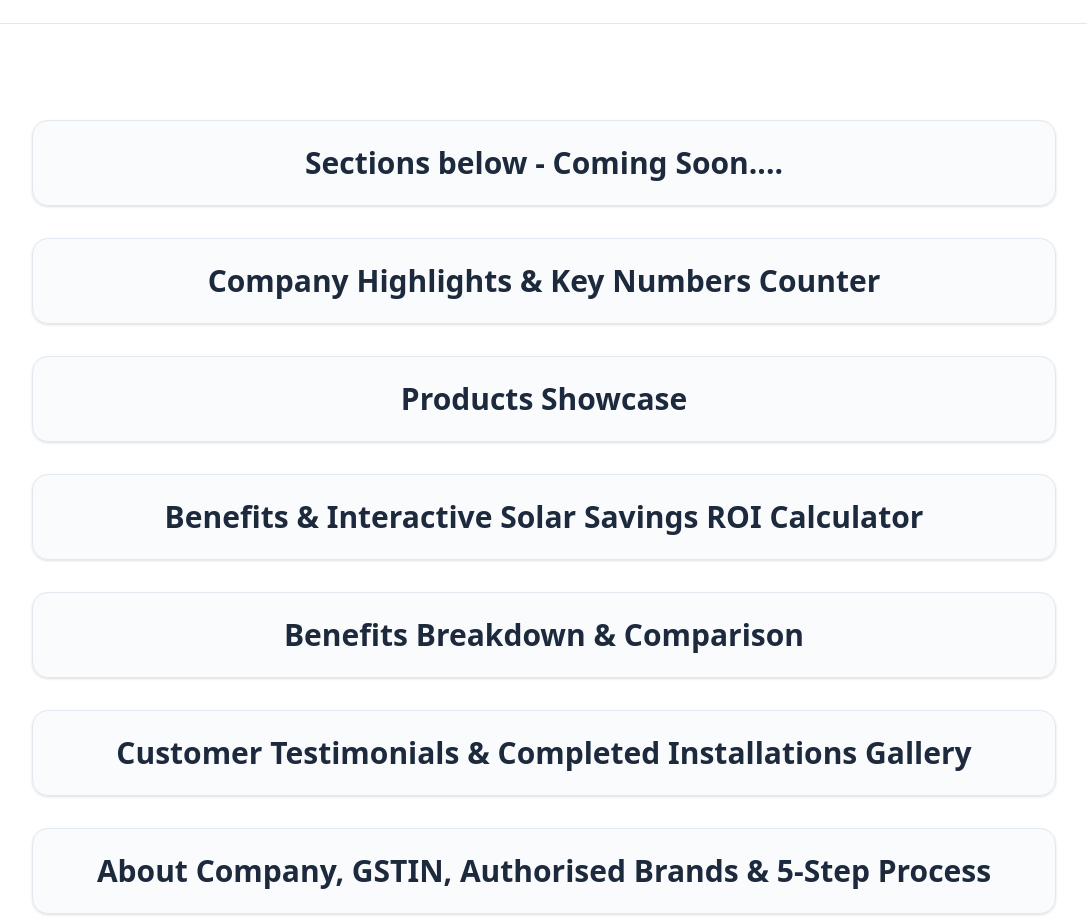
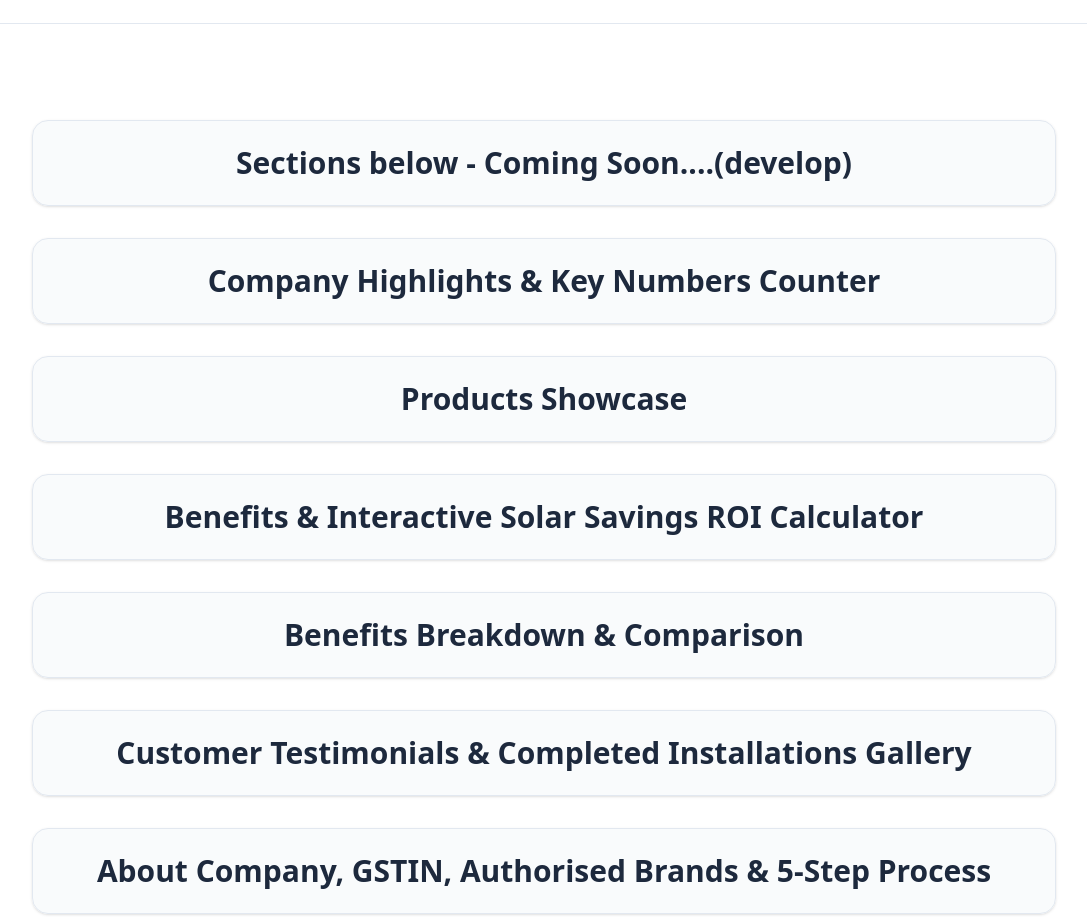
Before and after one commit to Shauryaa007/Luminix-Solar-website, a Next.js app: page / in a window 1280 px wide. Shown: the part 1162-2079 px from the top of the page, without its empty margins (96-1183 px from the left). Built offline with nearby package versions, Linux system fonts and the light colour scheme.

Commit message:
feat: append develop tag to coming soon section header on homepage

```diff
--- a/src/app/page.tsx
+++ b/src/app/page.tsx
@@ -43,7 +43,7 @@ export default function Home() {
 
         {/* Section Coming Soon - temporary */}
         <h2 className="mx-4 my-8 max-w-5xl rounded-2xl border border-slate-200 bg-slate-50/80 p-6 text-center text-2xl font-bold text-slate-800 shadow-sm md:mx-auto md:text-3xl">
-          Sections below - Coming Soon....
+          Sections below - Coming Soon....(develop)
         </h2>
 
         {/* Section 6: Company Highlights & Key Numbers Counter */}
```
